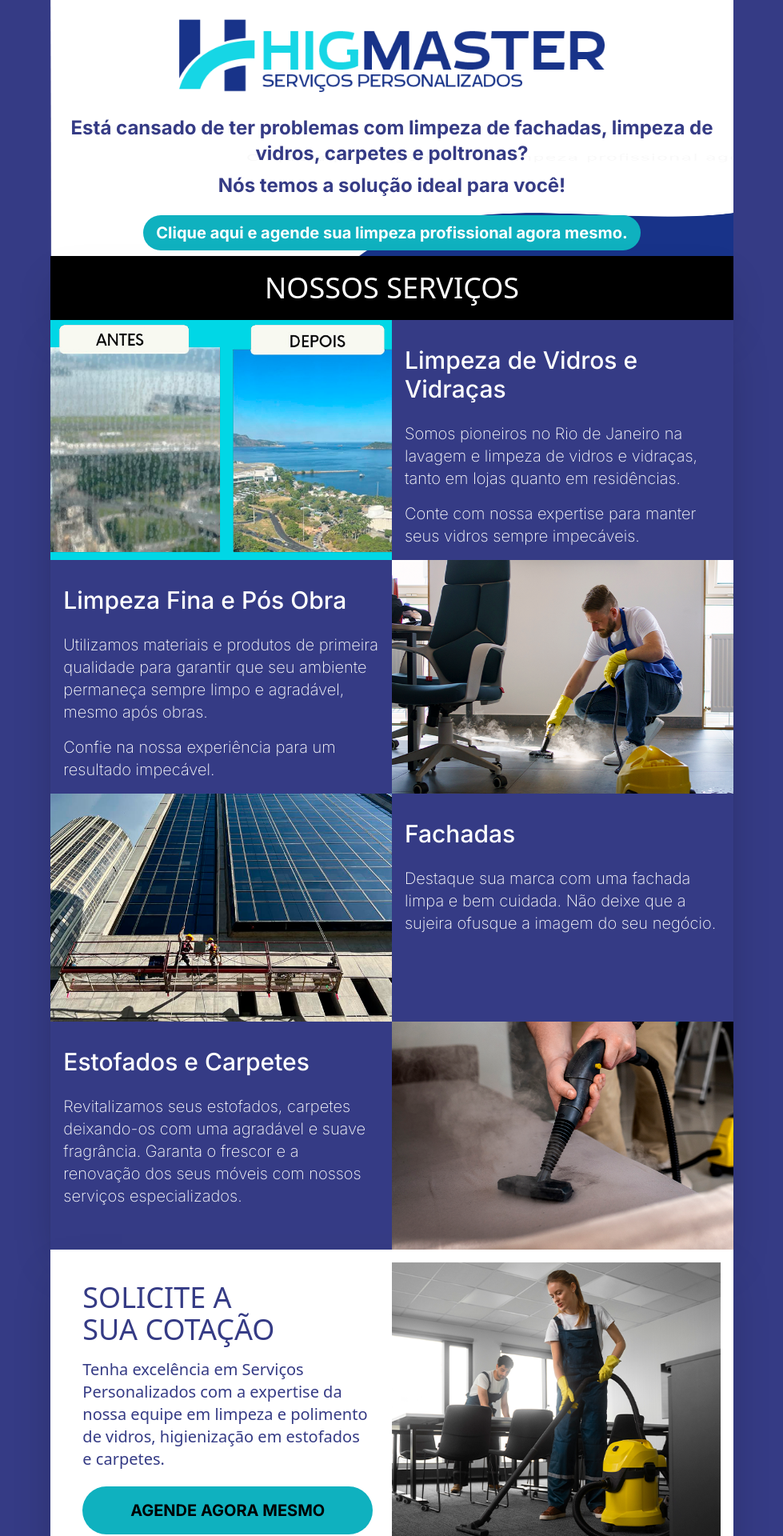
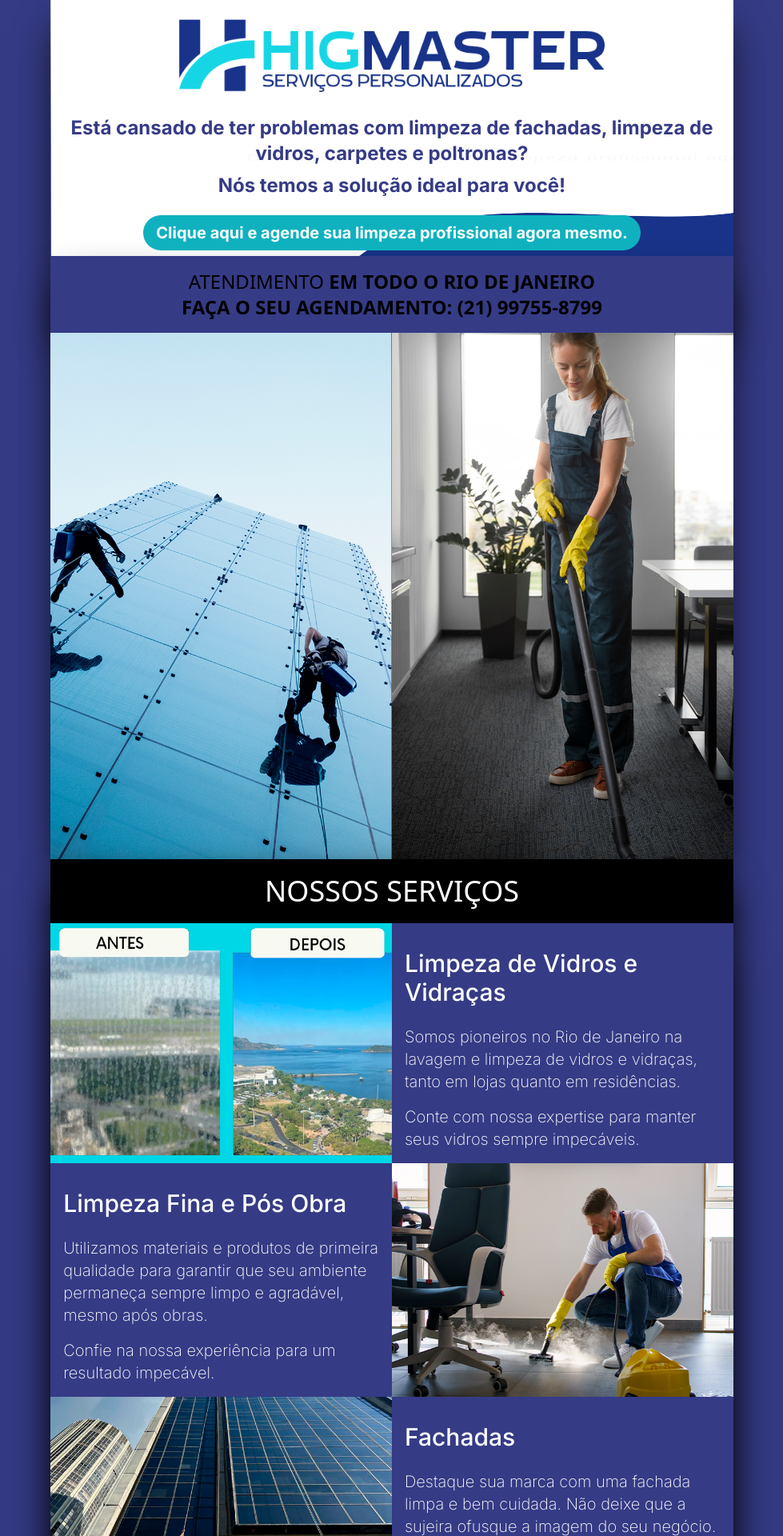
Before and after one commit to pguilhermef/higmaster, a Next.js app: page / in a window 1280 px wide. Shown: the top 1920 px of the page at 80% size, without its empty margins (150-1129 px from the left). Built offline with nearby package versions, Linux system fonts and the light colour scheme.

Commit message:
style: Add shadow on sections

```diff
--- a/src/app/sections/Footer.js
+++ b/src/app/sections/Footer.js
@@ -5,7 +5,7 @@ import logo from "@/images/logo_white.png";
 
 function Footer () {
   return(
-    <div className="sm:w-4/6 max-w-6xl shadow-2xl">
+    <div className="sm:w-4/6 max-w-6xl shadow-2xl shadow-black">
       <div className="flex flex-col sm:flex-row h-auto sm:h-72 bg-higblue">
         <div className="flex flex-col sm:pl-10 items-center sm:items-start sm:w-2/4 bg-higblue">
           <div className="">
--- a/src/app/sections/Header.js
+++ b/src/app/sections/Header.js
@@ -1,10 +1,12 @@
 import logo_full from '@/images/full_logo.png';
+import imgum from '@/images/img1.png';
+import imgdois from '@/images/img2.png';
 import Image from "next/image";
 import Link from 'next/link';
 
 function Header() {
   return (
-    <div className="w-full sm:w-4/6 max-w-6xl min-h-80 bg-hig-background bg-no-repeat bg-cover md:bg-[length:1200px_320px]">
+    <div className="w-full sm:w-4/6 max-w-6xl min-h-80 bg-hig-background bg-no-repeat bg-cover md:bg-[length:1200px_320px] shadow-black shadow-2xl">
       <div className='flex flex-col h-80 p-6 gap-4'>
         <div className='flex justify-center h-2/6'>
           <Image src={logo_full} alt="full logo of higmaster" className='object-contain' />
@@ -25,6 +27,14 @@ function Header() {
           </Link>
         </div>
       </div>
+      <div className="flex flex-col justify-center items-center min-h-20 max-w-6xl bg-higblue font-sans text-sm sm:text-lg md:text-2xl shadow-2xl shadow-black p-4">
+          <p>ATENDIMENTO<strong> EM TODO O RIO DE JANEIRO</strong></p>
+          <p><strong>FAÇA O SEU AGENDAMENTO: (21) 99755-8799</strong></p>
+      </div>
+      <div className='flex'>
+        <Image src={imgum} alt='people cleaning glasses' className='w-2/4 object-cover'/>
+        <Image src={imgdois} alt='people cleaning house' className='w-2/4 object-cover'/>
+      </div>
     </div>
   );
 }
--- a/src/app/sections/Quotation.js
+++ b/src/app/sections/Quotation.js
@@ -5,7 +5,7 @@ import Link from 'next/link';
 
 function Quotation() {
   return (
-    <div className="flex flex-col justify-center sm:flex-row bg-white sm:w-4/6 max-w-6xl p-4 shadow-2xl">
+    <div className="flex flex-col justify-center sm:flex-row bg-white sm:w-4/6 max-w-6xl p-4 shadow-2xl shadow-black">
       <div className='flex flex-col justify-center p-6 gap-2 sm:w-2/4 sm:min-h-full'>
         <h1 className='font-sans text-4xl font-medium text-higblue mb-2'>
           SOLICITE A <br /> SUA COTAÇÃO
--- a/src/app/sections/Services.js
+++ b/src/app/sections/Services.js
@@ -2,9 +2,9 @@ import Grid from "@/components/Grid";
 
 function Services() {
   return (
-    <div className="flex justify-center items-center text-white sm:w-4/6 max-w-7xl shadow-sm">
+    <div className="flex justify-center items-center text-white sm:w-4/6 max-w-6xl shadow-2xl shadow-black">
       <div>
-        <div className="flex justify-center items-center min-h-20 max-w-6xl bg-black font-sans font-medium text-2xl md:text-4xl shadow-2xl">
+        <div className="flex justify-center items-center min-h-20 max-w-6xl bg-black font-sans font-medium text-2xl md:text-4xl shadow-2xl shadow-black">
           NOSSOS SERVIÇOS
         </div>
         <div>
--- a/src/components/Grid.js
+++ b/src/components/Grid.js
@@ -37,7 +37,7 @@ export default function Grid() {
   const items = isMobile ? itemsSmallScreen : itemsLargeScreen;
 
   return (
-    <div className="m-auto max-w-6xl grid grid-cols-1 sm:grid-cols-2 gap-0 sm:gap-0 w-full shadow-2xl">
+    <div className="m-auto max-w-6xl grid grid-cols-1 sm:grid-cols-2 gap-0 sm:gap-0 w-full shadow-2xl shadow-black">
       {items.map((item, index) => (
         <div key={index} className="flex flex-col items-center w-full">
           {item.type === 'image' ? (
```
